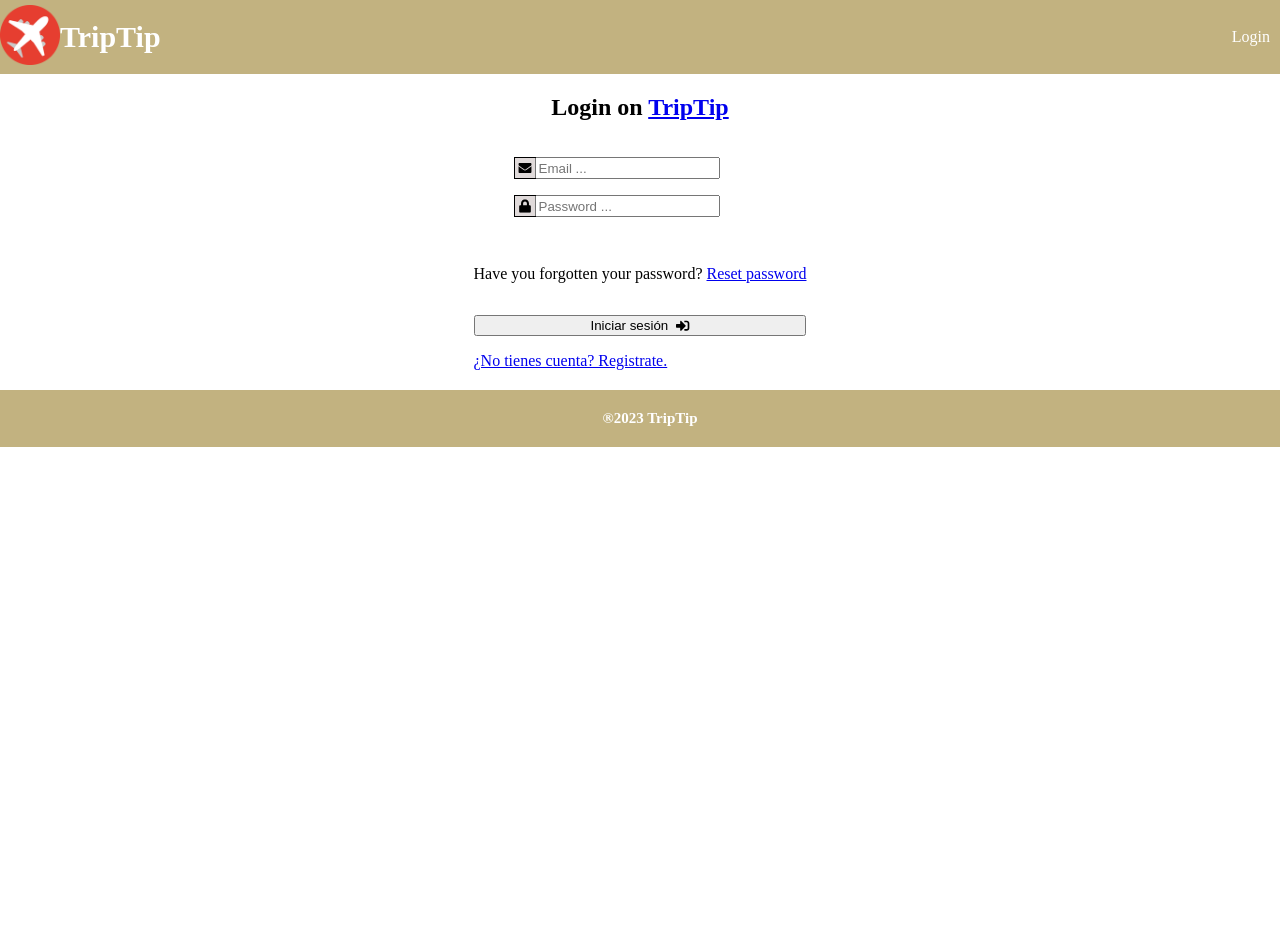
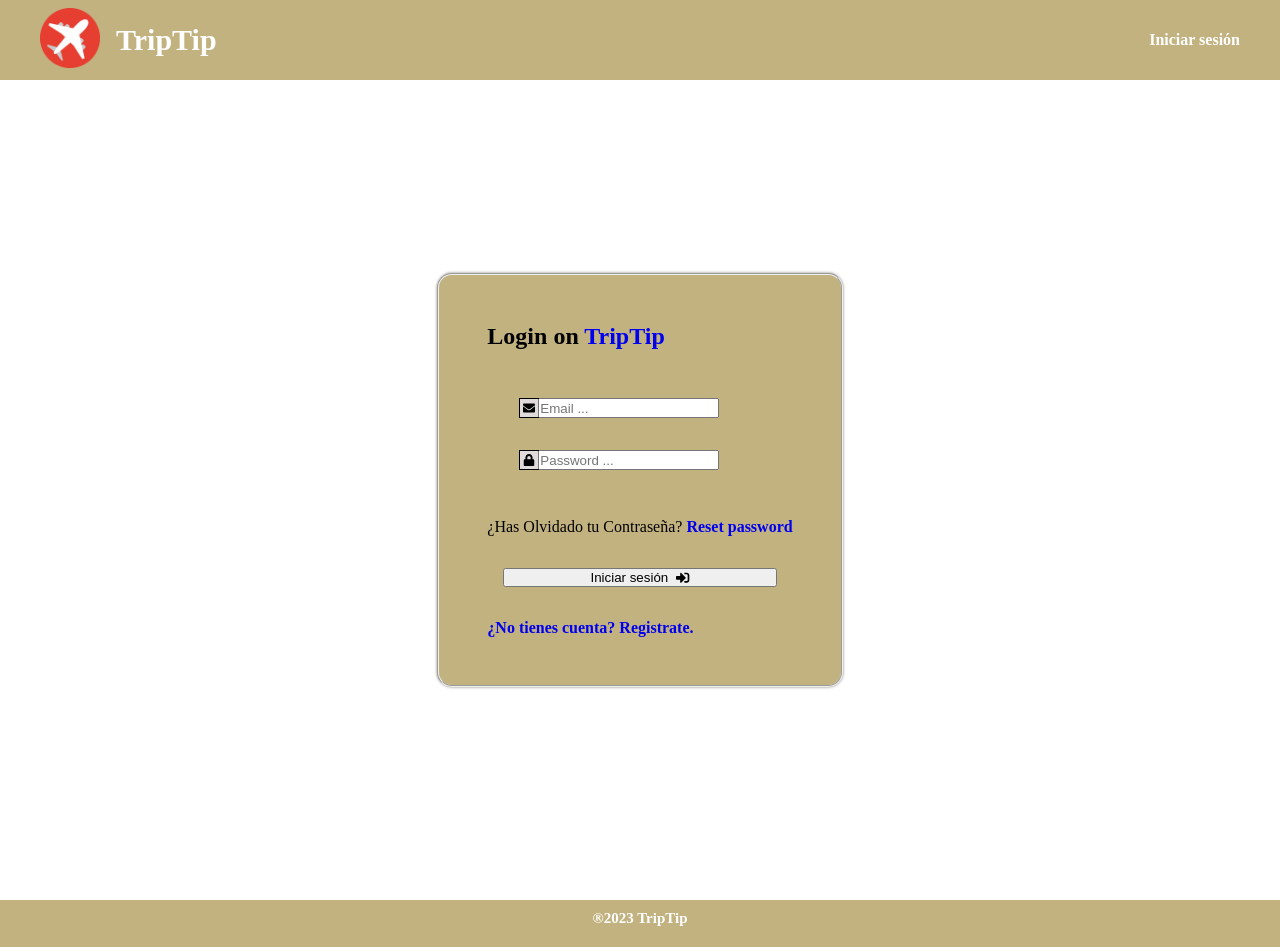
Before and after one commit to Manucv20/TripTip-App, a React (Vite) app in the folder FrontEnd/: page /login in a window 1280 px wide. Before the commit the page ends 800 px from the top, so only its background shows below. Built offline with nearby package versions, Linux system fonts and the light colour scheme.

Commit message:
Se modifican los estilos de algunas paginas

```diff
--- a/FrontEnd/package.json
+++ b/FrontEnd/package.json
@@ -10,6 +10,7 @@
     "preview": "vite preview"
   },
   "dependencies": {
+    "axios": "^1.4.0",
     "jwt-decode": "^3.1.2",
     "react": "^18.2.0",
     "react-dom": "^18.2.0",
--- a/FrontEnd/src/components/AvatarUploader .jsx
+++ b/FrontEnd/src/components/AvatarUploader .jsx
@@ -22,7 +22,6 @@
             margin: "10px",
             bottom: "-10px",
             right: "0px",
-            color: "#adadadad",
             fontSize: "24px",
             cursor: "pointer",
           }}
--- a/FrontEnd/src/components/BurguerMenu.jsx
+++ b/FrontEnd/src/components/BurguerMenu.jsx
@@ -42,6 +42,7 @@
           background: "none",
           gap: "1rem",
           font: "inherit",
+          marginRight: "2rem",
         }}
       >
         <span>{userData.userUsername}</span>
@@ -62,7 +63,9 @@
           }}
         >
           <li style={{ padding: 10 }}>
-            <Link to="/myprofile">Ajustes</Link>
+            <Link to="/myprofile" onClick={toggleMenu}>
+              Ajustes
+            </Link>
           </li>
           <li style={{ padding: 10 }}>
             <Link
--- a/FrontEnd/src/components/header.jsx
+++ b/FrontEnd/src/components/header.jsx
@@ -13,6 +13,16 @@
         display: "flex",
         justifyContent: "space-between",
         alignItems: "center",
+        padding: "0.5rem",
+      }}
+    >
+      <div
+        style={{
+          display: "flex",
+          justifyContent: "center",
+          alignItems: "center",
+          gap: "1rem",
+          marginLeft: "2rem",
         }}
       >
         <Link to="/">
@@ -23,6 +33,7 @@
           />
         </Link>
         <h1 style={{ fontSize: "30px", color: "white" }}>TripTip</h1>
+      </div>
       {auth ? (
         <BurgerMenu />
       ) : (
@@ -31,11 +42,11 @@
           style={{
             color: "white",
             marginLeft: "auto",
-            marginRight: "10px",
+            marginRight: "2rem",
             textDecoration: "none",
           }}
         >
-          Login
+          Iniciar sesión
         </Link>
       )}
     </header>
--- a/FrontEnd/src/index.css
+++ b/FrontEnd/src/index.css
@@ -1,4 +1,4 @@
-body {
+* {
   margin: 0;
   padding: 0;
   box-sizing: border-box;
@@ -7,6 +7,11 @@
 html,
 #root {
   height: 100%;
+}
+
+main {
+  height: 100vh;
+  flex-wrap: wrap;
 }
 
 ul {
@@ -31,13 +36,15 @@
 .input {
   display: flex;
   flex-direction: column;
-  gap: 1rem;
+  gap: 2rem;
+  margin: 2rem;
 }
 
 .form {
   display: flex;
   flex-direction: column;
   gap: 1rem;
+  margin: 2rem;
 }
 
 section {
@@ -62,5 +69,10 @@
 }
 
 .fondo2:hover {
-  filter: drop-shadow(0px -2px 0px rgba(0, 0, 0, 0.5));
+  filter: drop-shadow(3px 3px 0px rgb(169, 112, 112));
 }
+
+a {
+  text-decoration: none;
+  font-weight: bold;
+}
--- a/FrontEnd/src/pages/LoginPage.jsx
+++ b/FrontEnd/src/pages/LoginPage.jsx
@@ -59,11 +59,31 @@
   };
 
   return (
-    <section>
+    <section
+      style={{
+        height: "100%",
+        display: "flex",
+        justifyContent: "center",
+      }}
+    >
+      <form onSubmit={submitHandler} className="form">
+        <fieldset
+          style={{
+            height: "100%",
+            display: "flex",
+            justifyContent: "space-between",
+            flexDirection: "column",
+            gap: "1rem",
+            padding: "3rem",
+            margin: "0.5rem",
+            borderRadius: "15px",
+            boxShadow: "0 0px 3px rgba(0, 0, 0, 0.5)",
+            backgroundColor: "#C2B280",
+          }}
+        >
           <h2>
             Login on <Link to="/">TripTip</Link>
           </h2>
-      <form onSubmit={submitHandler} className="form">
           <ul className="input">
             <li className="input-wrapper">
               <IconoEmail />
@@ -89,7 +109,7 @@
             </li>
           </ul>
           <p>
-          Have you forgotten your password? <Link>Reset password</Link>{" "}
+            ¿Has Olvidado tu Contraseña? <Link>Reset password</Link>{" "}
           </p>
           <button
             style={{
@@ -97,12 +117,15 @@
               justifyContent: "center",
               alignItems: "center",
               gap: "8px",
+
+              margin: "1rem",
             }}
           >
             <span>Iniciar sesión</span>
             <FaSignInAlt />
           </button>
           <Link to="/register">¿No tienes cuenta? Registrate.</Link>
+        </fieldset>
       </form>
     </section>
   );
--- a/FrontEnd/src/pages/ProfilePage.jsx
+++ b/FrontEnd/src/pages/ProfilePage.jsx
@@ -231,18 +231,34 @@
       <section>
         {loading ? <p>Cargando Formulario...</p> : null}
         <form className="setting" onSubmit={handleForm}>
-          <fieldset>
+          <fieldset
+            style={{
+              height: "100%",
+              display: "flex",
+              justifyContent: "space-between",
+              flexDirection: "column",
+              gap: "1rem",
+              padding: "3rem",
+              margin: "0.5rem",
+              borderRadius: "15px",
+              boxShadow: "0 0px 3px rgba(0, 0, 0, 0.5)",
+              backgroundColor: "#C2B280",
+            }}
+          >
             <figcaption
               style={{
                 display: "flex",
                 justifyContent: "center",
               }}
             >
-              {" "}
-              <h2>Perfil de usuario</h2>{" "}
+              <h2>Perfil de usuario</h2>
             </figcaption>
-
-            <ul>
+            <ul
+              style={{
+                display: "flex",
+                gap: "2rem",
+              }}
+            >
               <li
                 style={{
                   display: "flex",
@@ -445,7 +461,20 @@
               </li>
             </ul>
           </fieldset>
-          <fieldset>
+          <fieldset
+            style={{
+              height: "100%",
+              display: "flex",
+              justifyContent: "space-between",
+              flexDirection: "column",
+              gap: "1rem",
+              padding: "3rem",
+              margin: "0.5rem",
+              borderRadius: "15px",
+              boxShadow: "0 0px 3px rgba(0, 0, 0, 0.5)",
+              backgroundColor: "#C2B280",
+            }}
+          >
             <figcaption
               style={{
                 display: "flex",
@@ -455,7 +484,12 @@
               {" "}
               <h2>Datos Personales</h2>{" "}
             </figcaption>
-            <ul>
+            <ul
+              style={{
+                display: "flex",
+                gap: "2rem",
+              }}
+            >
               <li>
                 <label htmlFor="firstname">Nombre</label>
                 <input
--- a/FrontEnd/src/pages/RegisterPage.jsx
+++ b/FrontEnd/src/pages/RegisterPage.jsx
@@ -1,7 +1,7 @@
 import { useState } from "react";
 import { Link, useNavigate } from "react-router-dom";
 import { toast } from "sonner";
-import { FaUserPlus } from "react-icons/fa";
+import { FaSignInAlt, FaUserPlus } from "react-icons/fa";
 
 import { registerUserService } from "../services";
 import IconoUserRegister from "../components/IconoUserRegister";
@@ -36,11 +36,31 @@
   };
 
   return (
-    <section>
+    <section
+      style={{
+        height: "100%",
+        display: "flex",
+        justifyContent: "center",
+      }}
+    >
+      <form onSubmit={handleForm} className="form">
+        <fieldset
+          style={{
+            height: "100%",
+            display: "flex",
+            justifyContent: "space-between",
+            flexDirection: "column",
+            gap: "1rem",
+            padding: "3rem",
+            margin: "0.5rem",
+            borderRadius: "15px",
+            boxShadow: "0 0px 3px rgba(0, 0, 0, 0.5)",
+            backgroundColor: "#C2B280",
+          }}
+        >
           <h2>
             Register on <Link to="/">TripTip</Link>
           </h2>
-      <form onSubmit={handleForm} className="form">
           <ul className="input">
             <li className="input-wrapper">
               <IconoUserRegister />
@@ -87,18 +107,23 @@
               />
             </li>
           </ul>
+
           <button
             style={{
               display: "flex",
               justifyContent: "center",
               alignItems: "center",
               gap: "8px",
+              margin: "1rem",
             }}
           >
             <span>Registro</span>
             <FaUserPlus />
           </button>
-        <Link to="/login">Already registered?</Link>
+          <Link to="/login">
+            ¿Tienes ya cuenta con nosotros? Logeate..........
+          </Link>
+        </fieldset>
       </form>
     </section>
   );
```
Also changed, not shown: 1 other file (tests, documents, lock files or other folders). Lines whose indentation alone changed are shown as unchanged.
